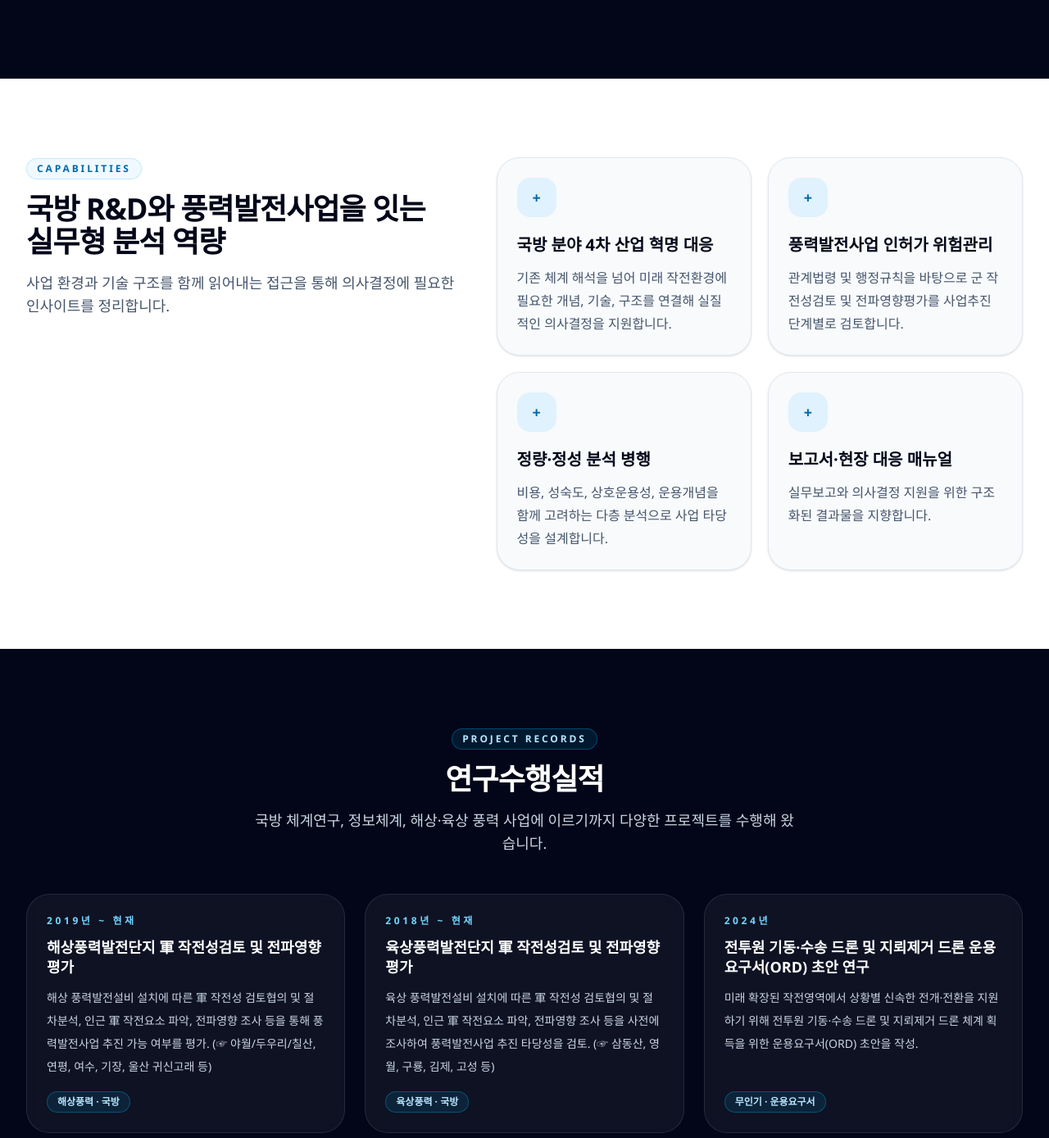
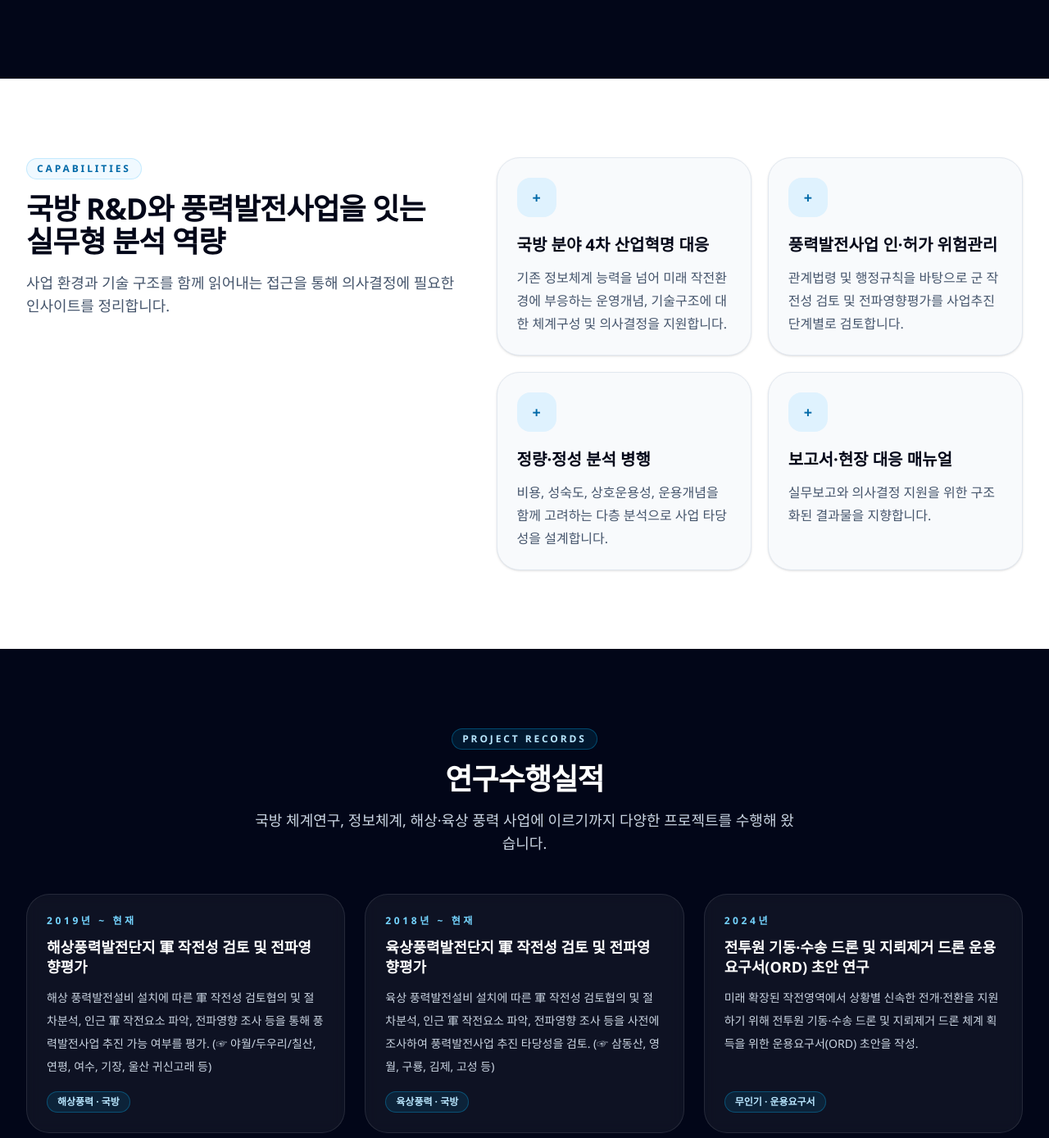
Before and after one commit to giuhyoung/ceg_website, a React (Vite) app: page / in a window 1280 px wide. Shown: the part 2868-4257 px from the top of the page at 82% size. Built offline with nearby package versions, Linux system fonts and the light colour scheme; a web font is replaced by a local one.

Commit message:
군작전성검토 띄어쓰기 수정 및 핵심역량 1번 수정

```diff
--- a/src/content/siteContent.js
+++ b/src/content/siteContent.js
@@ -65,14 +65,14 @@ export const services = [
 
 export const capabilities = [
   {
-    title: '국방 분야 4차 산업 혁명 대응',
+    title: '국방 분야 4차 산업혁명 대응',
     description:
-      '기존 체계 해석을 넘어 미래 작전환경에 필요한 개념, 기술, 구조를 연결해 실질적인 의사결정을 지원합니다.',
+      '기존 정보체계 능력을 넘어 미래 작전환경에 부응하는 운영개념, 기술구조에 대한 체계구성 및 의사결정을 지원합니다.',
   },
   {
-    title: '풍력발전사업 인허가 위험관리',
+    title: '풍력발전사업 인·허가 위험관리',
     description:
-      '관계법령 및 행정규칙을 바탕으로 군 작전성검토 및 전파영향평가를 사업추진단계별로 검토합니다.',
+      '관계법령 및 행정규칙을 바탕으로 군 작전성 검토 및 전파영향평가를 사업추진단계별로 검토합니다.',
   },
   {
     title: '정량·정성 분석 병행',
@@ -116,14 +116,14 @@ export const processSteps = [
 export const projectRecords = [
   {
     period: '2019년 ~ 현재',
-    title: '해상풍력발전단지 軍 작전성검토 및 전파영향평가',
+    title: '해상풍력발전단지 軍 작전성 검토 및 전파영향평가',
     description:
       '해상 풍력발전설비 설치에 따른 軍 작전성 검토협의 및 절차분석, 인근 軍 작전요소 파악, 전파영향 조사 등을 통해 풍력발전사업 추진 가능 여부를 평가. (☞ 야월/두우리/칠산, 연평, 여수, 기장, 울산 귀신고래 등)',
     category: '해상풍력 · 국방',
   },
   {
     period: '2018년 ~ 현재',
-    title: '육상풍력발전단지 軍 작전성검토 및 전파영향평가',
+    title: '육상풍력발전단지 軍 작전성 검토 및 전파영향평가',
     description:
       '육상 풍력발전설비 설치에 따른 軍 작전성 검토협의 및 절차분석, 인근 軍 작전요소 파악, 전파영향 조사 등을 사전에 조사하여 풍력발전사업 추진 타당성을 검토. (☞ 삼동산, 영월, 구룡, 김제, 고성 등)',
     category: '육상풍력 · 국방',
```
